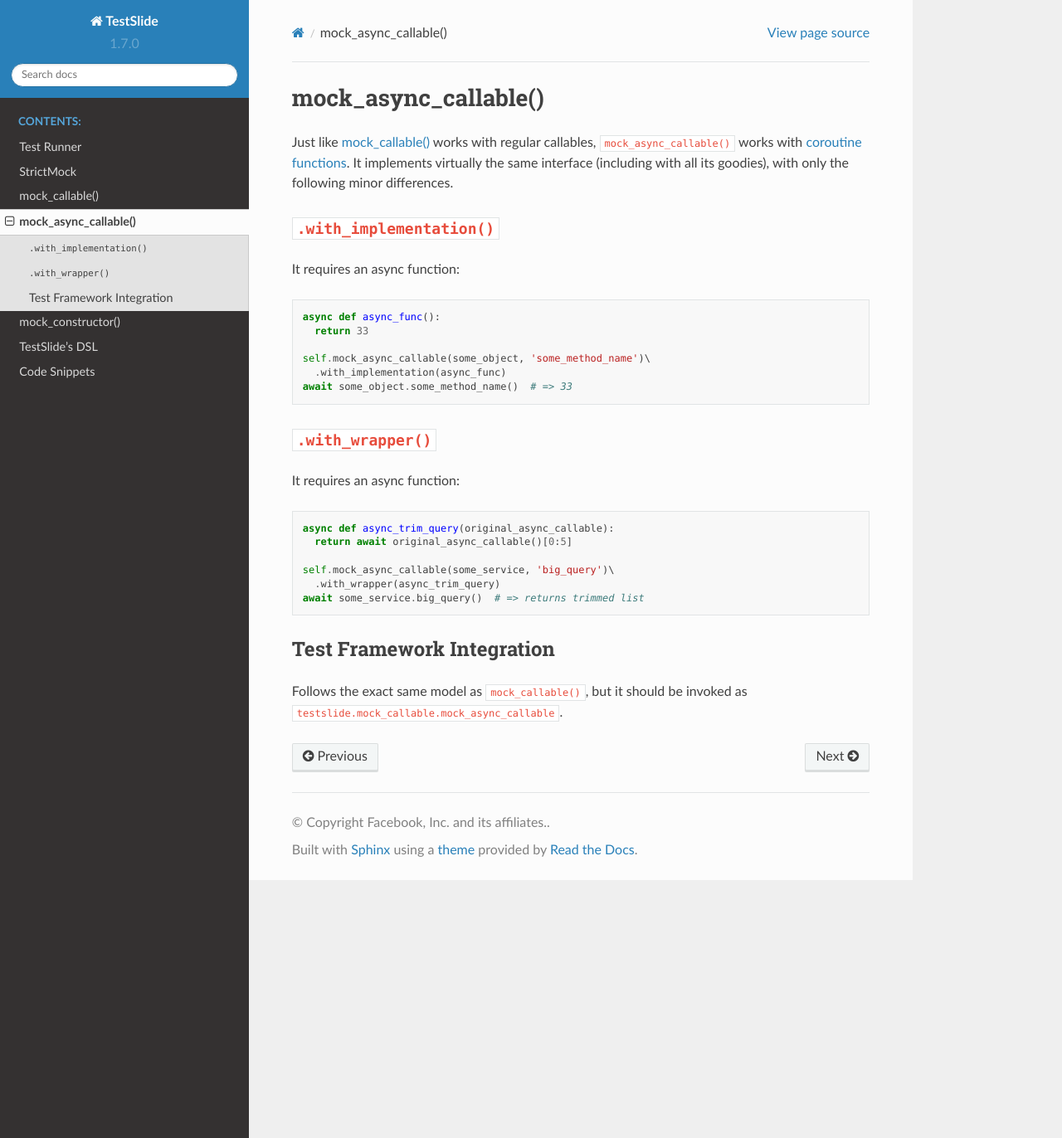
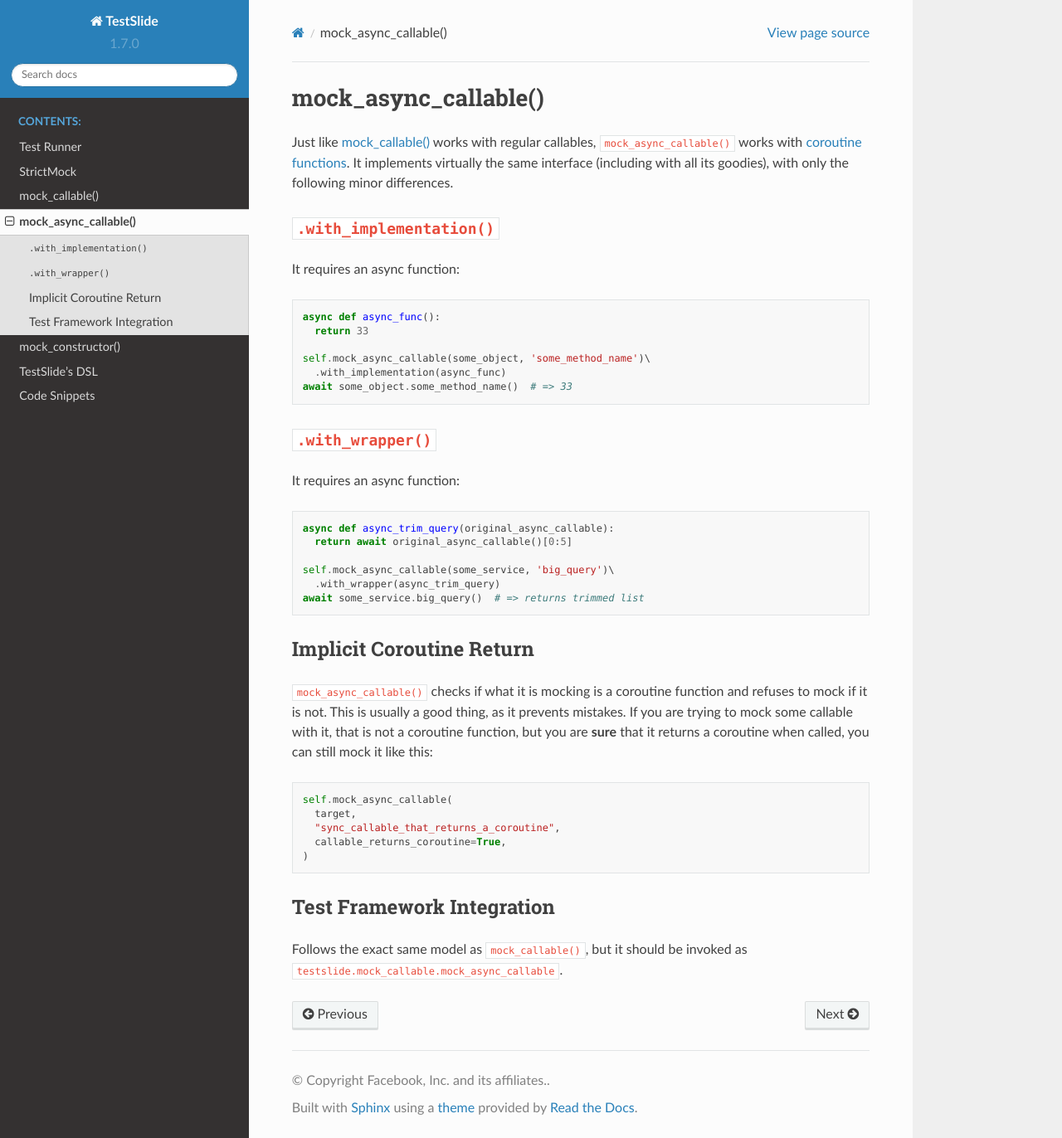
Before and after one commit to facebook/TestSlide, a Sphinx documentation site: the page built from docs/mock_async_callable/index.rst, in a window 1280 px wide and 1372 px high. Shown: the whole window at 83% size. Built offline with Sphinx 7.4.7 and the Read the Docs theme 2.0.0, drawn with Linux system fonts in a browser that asks for light colours.

Commit message:
Add callable_returns_coroutine doc

```diff
--- a/docs/mock_async_callable/index.rst
+++ b/docs/mock_async_callable/index.rst
@@ -31,6 +31,19 @@ It requires an async function:
     .with_wrapper(async_trim_query)
   await some_service.big_query()  # => returns trimmed list
 
+Implicit Coroutine Return
+-------------------------
+
+``mock_async_callable()`` checks if what it is mocking is a coroutine function and refuses to mock if it is not. This is usually a good thing, as it prevents mistakes. If you are trying to mock some callable with it, that is not a coroutine function, but you are **sure** that it returns a coroutine when called, you can still mock it like this:
+
+.. code-block:: python
+
+  self.mock_async_callable(
+    target,
+    "sync_callable_that_returns_a_coroutine",
+    callable_returns_coroutine=True,
+  )
+
 Test Framework Integration
 --------------------------
 
```
